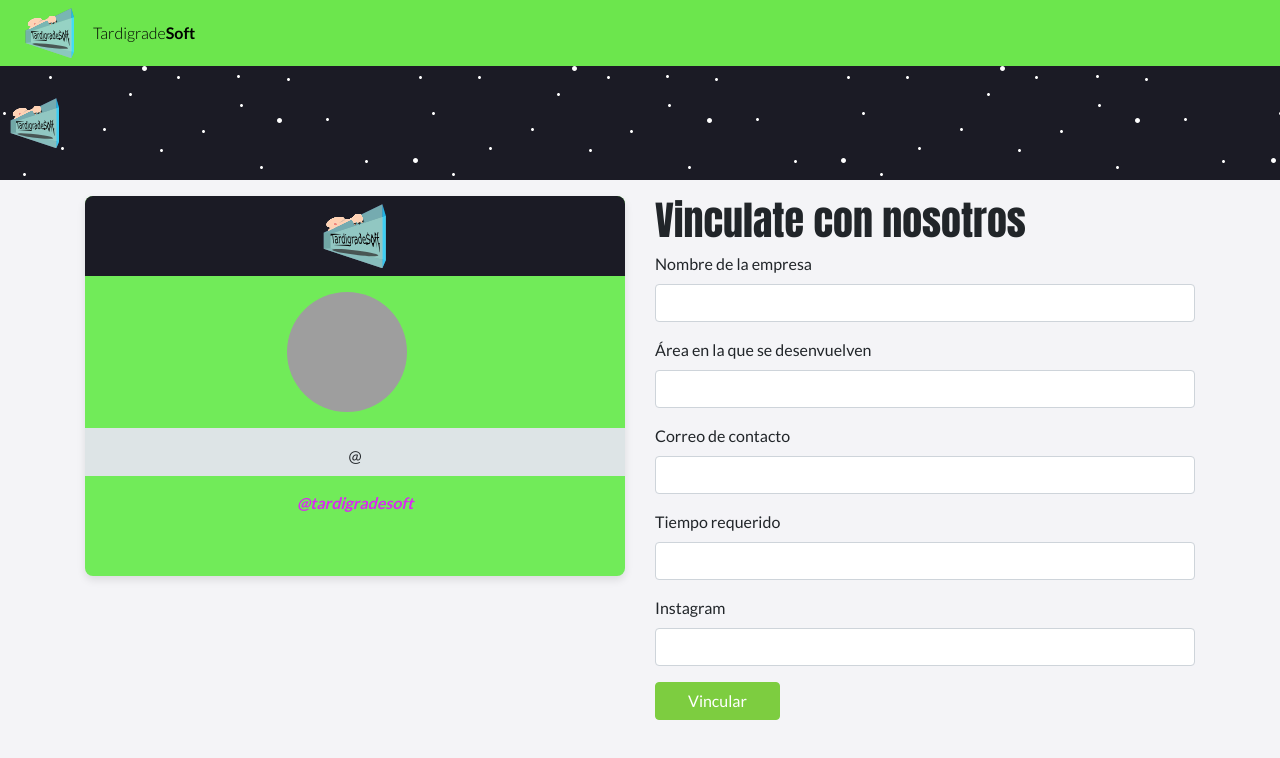
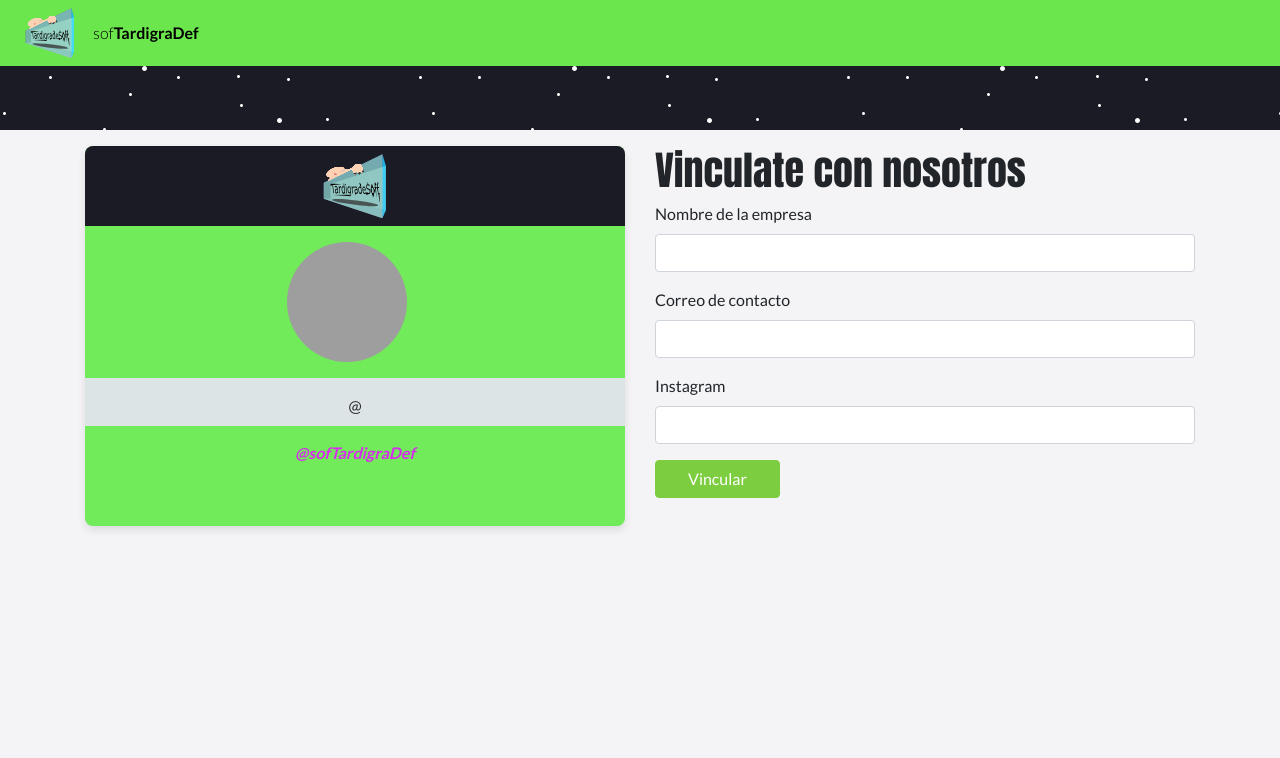
Before and after one commit to yokarp/OptimizeApp, a React (Create React App) app: page /badges/new in a window 1280 px wide. Shown: the top 758 px of the page. Built offline with nearby package versions, Linux system fonts and the light colour scheme; grey boxes are pictures that could not be loaded.

Commit message:
CAMBIO DE NOMBRE

```diff
--- a/src/components/Badge.js
+++ b/src/components/Badge.js
@@ -27,7 +27,7 @@ class Badge extends React.Component {
           <div>@{this.props.twitter}</div>
         </div>
 
-        <div className="Badge__footer">@tardigradesoft</div>
+        <div className="Badge__footer">@sofTardigraDef</div>
       </div>
     );
   }
--- a/src/components/BadgeForm.js
+++ b/src/components/BadgeForm.js
@@ -28,16 +28,7 @@ class BadgeForm extends React.Component {
             />
           </div>
 
-          <div className="form-group">
-            <label>Área en la que se desenvuelven</label>
-            <input
-              onChange={this.props.onChange}
-              className="form-control"
-              type="text"
-              name="lastName"
-              value={this.props.formValues.lastName}
-            />
-          </div>
+
 
           <div className="form-group">
             <label>Correo de contacto</label>
@@ -50,16 +41,7 @@ class BadgeForm extends React.Component {
             />
           </div>
 
-          <div className="form-group">
-            <label>Tiempo requerido</label>
-            <input
-              onChange={this.props.onChange}
-              className="form-control"
-              type="text"
-              name="jobTitle"
-              value={this.props.formValues.jobTitle}
-            />
-          </div>
+
 
           <div className="form-group">
             <label>Instagram</label>
--- a/src/components/BadgesList.js
+++ b/src/components/BadgesList.js
@@ -12,7 +12,14 @@ class BadgesListItem extends React.Component {
           alt={`${this.props.badge.firstName} ${this.props.badge.lastName}`}
         />
 
-
+       <div>
+          <strong>
+            {this.props.badge.firstName} {this.props.badge.lastName}
+          </strong>
+          <br />@{this.props.badge.twitter}
+          <br />
+          {this.props.badge.jobTitle}
+        </div>
       </div>
     );
   }
--- a/src/components/Navbar.js
+++ b/src/components/Navbar.js
@@ -11,8 +11,8 @@ class Navbar extends React.Component {
         <div className="container-fluid">
           <Link className="Navbar__brand" to="/">
             <img className="Navbar__brand-logo" src={logo} alt="Logo" />
-            <span className="font-weight-light">Tardigrade</span>
-            <span className="font-weight-bold">Soft</span>
+            <span className="font-weight-light">sof</span>
+            <span className="font-weight-bold">TardigraDef</span>
           </Link>
         </div>
       </div>
--- a/src/pages/BadgeNew.js
+++ b/src/pages/BadgeNew.js
@@ -29,7 +29,7 @@ class BadgeNew extends React.Component {
     return (
       <React.Fragment>
         <div className="BadgeNew__hero">
-          <img className="img-fluid" src={header} alt="Logo" />
+
         </div>
 
         <div className="container">
--- a/src/pages/Badges.js
+++ b/src/pages/Badges.js
@@ -80,25 +80,19 @@ class Badges extends React.Component {
       <React.Fragment>
         <div className="Badges">
           <div className="Badges__hero">
-            <div className="Badges__container">
-              <img
-                className="Badges_conf-logo"
-                src={confLogo}
-                alt="Conf Logo"
-              />
-            </div>
+
           </div>
         </div>
 
-        <div className="Badges__container">
+
+
           <div className="Badges__buttons">
             <Link to="/badges/new" className="btn btn-primary">
               Nueva vinculación
             </Link>
           </div>
 
-          <BadgesList badges={this.state.data} />
-        </div>
+
       </React.Fragment>
     );
   }
--- a/src/pages/Home.js
+++ b/src/pages/Home.js
@@ -18,7 +18,7 @@ export default class Home extends Component {
                 </h2>
               </div>
 
-              <h1>TardigradeSoft</h1>
+              <h1>sofTardigraDef</h1>
               <Link className="btn btn-primary" to="/badges">
                 Vinculate
               </Link>
--- a/src/pages/NotFound.js
+++ b/src/pages/NotFound.js
@@ -1,7 +1,7 @@
 import React from 'react';
 
 function NotFound() {
-  return <h1>404: Not Found in TardigradeSoft, please we apolopologize as</h1>;
+  return <h1>404: Not Found in sofTardigraDef, please we apolopologize as</h1>;
 }
 
 export default NotFound;
--- a/src/pages/styles/Badges.css
+++ b/src/pages/styles/Badges.css
@@ -24,6 +24,7 @@
 }
 
 .Badges__buttons {
+  width: 55%;
   display: flex;
   justify-content: flex-end;
   margin-bottom: 1rem;
--- a/src/pages/styles/Home.css
+++ b/src/pages/styles/Home.css
@@ -1,7 +1,7 @@
 .Home {
   width: 100%;
   min-height: calc(100vh - 60px);
-  background: url('../../images/stars.svg'), #1B1B25;
+  background: url('../../images/stars.svg'), rgb(18, 219, 209);
   background-repeat: repeat;
 
   color: #ffffff;
```
